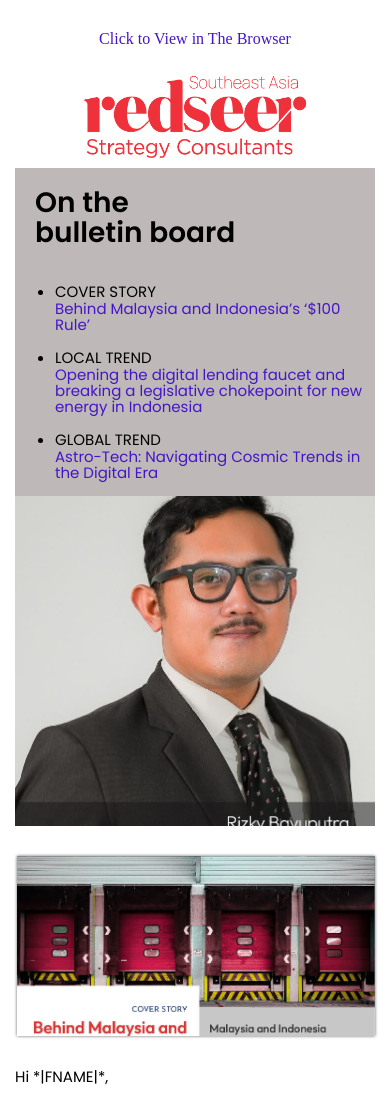
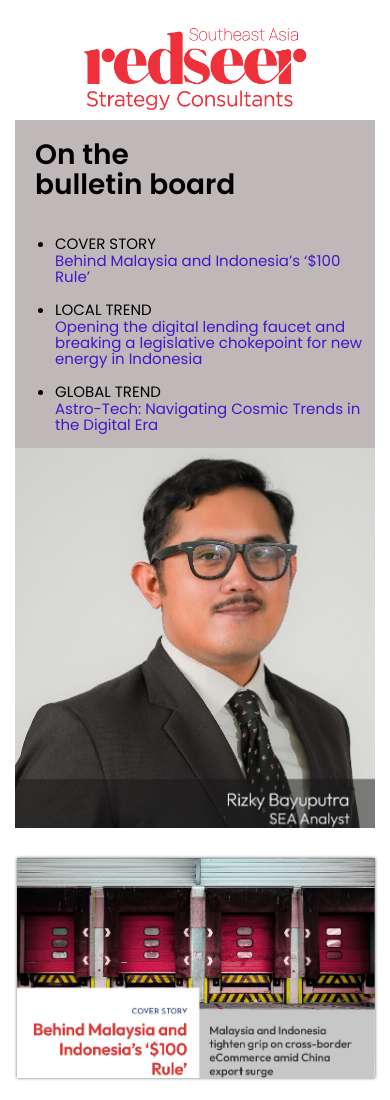
Before and after one commit to Thiru104/India_NL, a plain HTML site: page index.html in a window 390 px wide. Shown: the top 1100 px of the page. Drawn offline with Linux system fonts and the light colour scheme.

Commit message:
Update index.html

```diff
--- a/index.html
+++ b/index.html
@@ -357,24 +357,6 @@
 
 				<!-- Header -->
 				<table width="100%" border="0" cellspacing="0" cellpadding="0" bgcolor="#fff">
-					<tr>
-						<td align="center" valign="top" class="desk-header">
-							<table width="750" border="0" cellspacing="0" cellpadding="0" class="mobile-shell">
-								<tr>
-									<td class="img-center" style="padding: 30px 0px 0px 0px; text-align: center;"><a href="https://redseer.com/" target="_blank">Click to View in The Browser</a></td>
-								</tr>
-							</table>
-						</td>
-						<td align="center" valign="top" class="mobile-header">
-							<table width="100%" border="0" cellspacing="0" cellpadding="0" class="mobile-shell">
-								<tr>
-									<td class="img-center" style="padding: 30px 0px 0px 0px; text-align:center;">
-										<a href="https://redseer.com/" target="_blank">Click to View in The Browser</a>
-									</td>
-								</tr>
-							</table>
-						</td>
-					</tr>
 
 					<tr>
 						<td align="center" valign="top" class="desk-header">
@@ -477,7 +459,7 @@
 												</td>
 											</tr>
 											<tr>
-												<td class="m-bg" style="background-image: url(img/profile.jpg); -webkit-background-size: cover; background-size: cover; padding: 330px 0 0 0" width="100%" bgcolor="#4a4a4a" valign="top">
+												<td class="m-bg" style="background-image: url(img/profile.jpg); -webkit-background-size: cover; background-size: cover; padding: 380px 0 0 0" width="100%" bgcolor="#4a4a4a" valign="top">
 													<!-- <div class="text-inside">
 														Kushal Bhatnagar <br> Associate Partner
 													</div> -->
@@ -528,7 +510,7 @@
 												<td style="padding: 30px 15px 0px 17px;">
 													<table width="100%" border="0" cellspacing="0" cellpadding="0">
 														<tr>
-															<td style="background-image: url(img/cover.jpg); -webkit-background-size: cover; background-size: cover;  box-shadow: 0 0 3px rgba(0, 0, 0, 0.6);" valign="top" height="180" width="100%">
+															<td style="background-image: url(img/cover.jpg); -webkit-background-size: cover; background-size: cover;  box-shadow: 0 0 3px rgba(0, 0, 0, 0.6);" valign="top" height="220" width="100%">
 															</td>
 														</tr>
 
```
